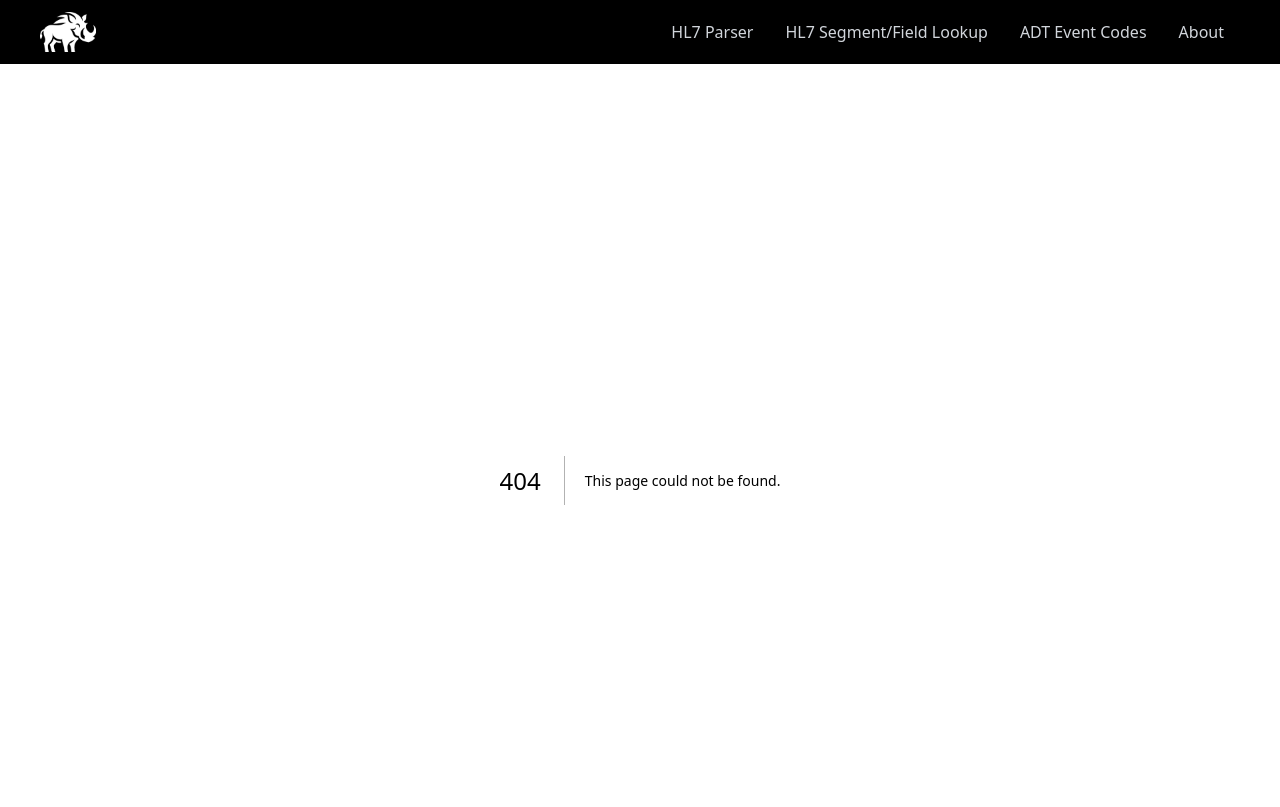
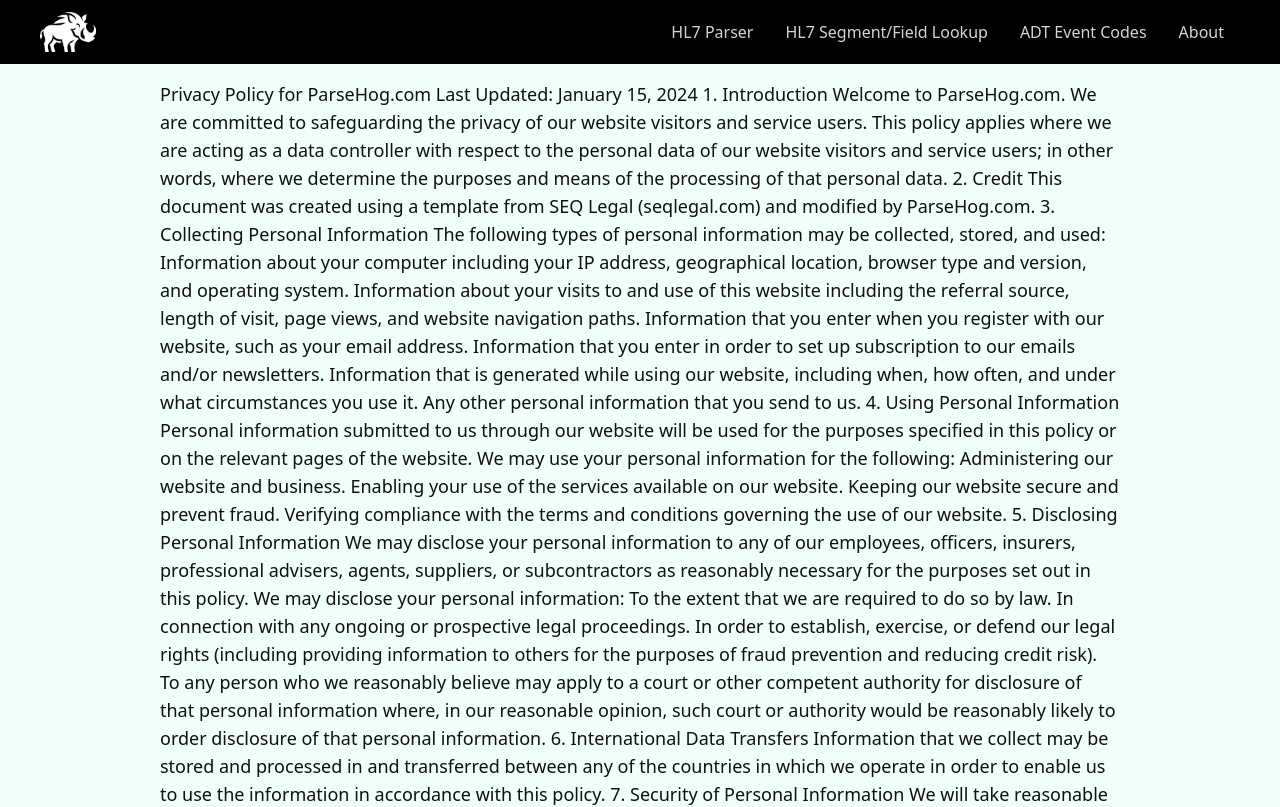
Before and after one commit to kyleholgate/parse-hog-next, a Next.js app: page /privacy-policy in a window 1280 px wide. Before the commit this address had no page. Shown: the top 807 px of the page. Built offline with nearby package versions, Linux system fonts and the light colour scheme.

Commit message:
privacy policy

```diff
--- /dev/null
+++ b/app/privacy-policy/page.tsx
@@ -0,0 +1,90 @@
+import Heading from "@/app/components/ui/Heading";
+
+export const metadata = {
+    title: 'Privacy Policy',
+    description: '',
+}
+
+export default function Page() {
+    return (
+        <div className="text-lg">
+            Privacy Policy for ParseHog.com
+
+            Last Updated: January 15, 2024
+
+            1. Introduction
+
+            Welcome to ParseHog.com. We are committed to safeguarding the privacy of our website visitors and service users. This policy applies where we are acting as a data controller with respect to the personal data of our website visitors and service users; in other words, where we determine the purposes and means of the processing of that personal data.
+
+            2. Credit
+
+            This document was created using a template from SEQ Legal (seqlegal.com) and modified by ParseHog.com.
+
+            3. Collecting Personal Information
+
+            The following types of personal information may be collected, stored, and used:
+
+            Information about your computer including your IP address, geographical location, browser type and version, and operating system.
+            Information about your visits to and use of this website including the referral source, length of visit, page views, and website navigation paths.
+            Information that you enter when you register with our website, such as your email address.
+            Information that you enter in order to set up subscription to our emails and/or newsletters.
+            Information that is generated while using our website, including when, how often, and under what circumstances you use it.
+            Any other personal information that you send to us.
+
+            4. Using Personal Information
+
+            Personal information submitted to us through our website will be used for the purposes specified in this policy or on the relevant pages of the website. We may use your personal information for the following:
+
+            Administering our website and business.
+            Enabling your use of the services available on our website.
+            Keeping our website secure and prevent fraud.
+            Verifying compliance with the terms and conditions governing the use of our website.
+
+            5. Disclosing Personal Information
+
+            We may disclose your personal information to any of our employees, officers, insurers, professional advisers, agents, suppliers, or subcontractors as reasonably necessary for the purposes set out in this policy.
+
+            We may disclose your personal information:
+
+            To the extent that we are required to do so by law.
+            In connection with any ongoing or prospective legal proceedings.
+            In order to establish, exercise, or defend our legal rights (including providing information to others for the purposes of fraud prevention and reducing credit risk).
+            To any person who we reasonably believe may apply to a court or other competent authority for disclosure of that personal information where, in our reasonable opinion, such court or authority would be reasonably likely to order disclosure of that personal information.
+
+            6. International Data Transfers
+
+            Information that we collect may be stored and processed in and transferred between any of the countries in which we operate in order to enable us to use the information in accordance with this policy.
+
+            7. Security of Personal Information
+
+            We will take reasonable technical and organizational precautions to prevent the loss, misuse, or alteration of your personal information.
+
+            8. Amendments
+
+            We may update this policy from time to time by publishing a new version on our website. You should check this page occasionally to ensure you understand any changes to this policy.
+
+            9. Your Rights
+
+            You may instruct us to provide you with any personal information we hold about you; provision of such information will be subject to the following:
+
+            The payment of a fee [if legally permissible].
+            The supply of appropriate evidence of your identity.
+
+            10. Third Party Websites
+
+            Our website includes hyperlinks to, and details of, third party websites. We have no control over, and are not responsible for, the privacy policies and practices of third parties.
+
+            11. Updating Information
+
+            Please let us know if the personal information that we hold about you needs to be corrected or updated.
+
+            12. Cookies
+
+            Our website uses cookies. A cookie is a file containing an identifier (a string of letters and numbers) that is sent by a web server to a web browser and is stored by the browser. The identifier is then sent back to the server each time the browser requests a page from the server. Cookies may be either "persistent" cookies or "session" cookies: a persistent cookie will be stored by a web browser and will remain valid until its set expiry date, unless deleted by the user before the expiry date; a session cookie, on the other hand, will expire at the end of the user session, when the web browser is closed.
+
+            13. Contact Us
+
+            If you have any questions about this privacy policy or our treatment of your personal information, please write to us by email.
+        </div>
+    )
+}
```
